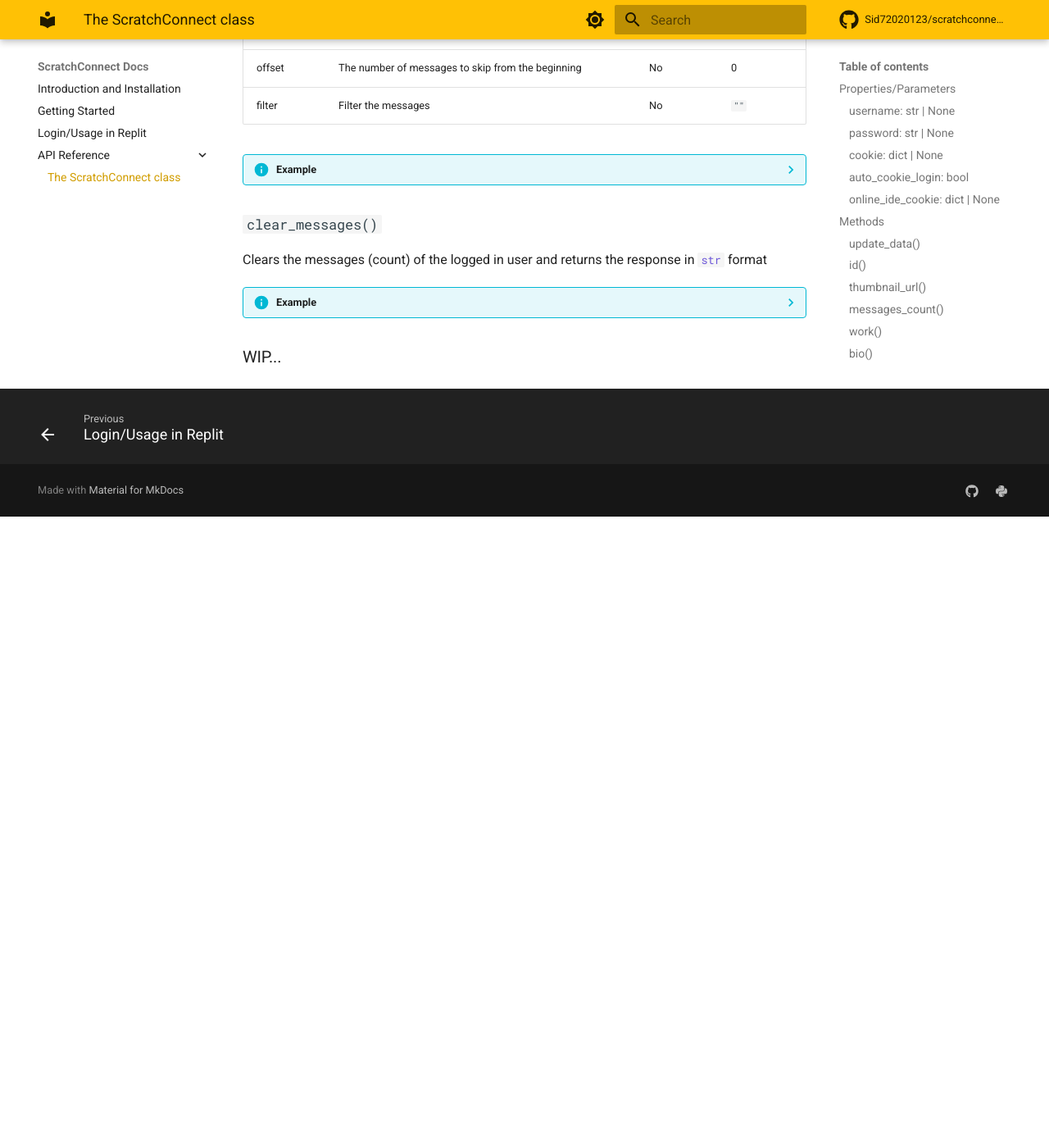
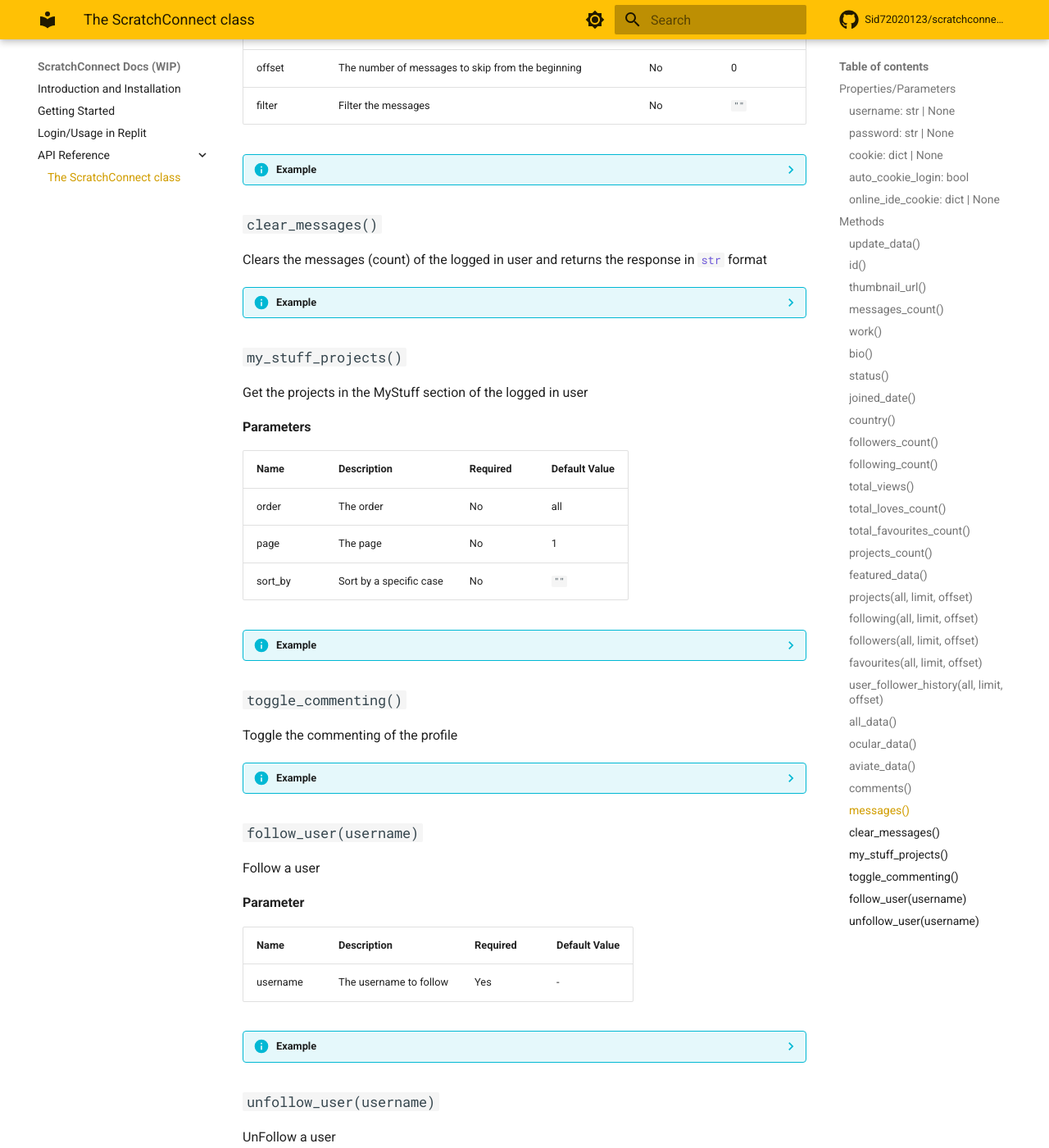
Before and after one commit to Sid72020123/scratchconnect, an MkDocs documentation site: the page built from docs/the_scratchconnect_class.md, in a window 1280 px wide and 1400 px high, scrolled down 7818 px. Shown: the whole window at 82% size. Built offline with MkDocs 1.6.1 and Material for MkDocs 9.7.7, drawn with Linux system fonts in a browser that asks for light colours; comment, search, counter and statistics services are not loaded; before the commit the page ends 8448 px from its top, so only the background shows below that; some of the changed text lies outside the part shown.

Commit message:
Added few things
Added new things

````diff
--- a/docs/the_scratchconnect_class.md
+++ b/docs/the_scratchconnect_class.md
@@ -481,4 +481,74 @@
 	print(session.clear_messages())
 	```
 
-### WIP...
+### `my_stuff_projects()`
+
+Get the projects in the MyStuff section of the logged in user
+
+**Parameters**
+
+| Name    | Description             | Required | Default Value |
+|---------|-------------------------|----------|---------------|
+| order   | The order               | No       | all           |
+| page    | The page                | No       | 1             |
+| sort_by | Sort by a specific case | No       | `""`          |
+
+??? info "Example"
+	```python
+	import scratchconnect
+
+	session = scratchconnect.ScratchConnect("Username", "Password")
+
+	print(session.my_stuff_projects())
+	```
+
+### `toggle_commenting()`
+
+Toggle the commenting of the profile
+
+??? info "Example"
+	```python
+	import scratchconnect
+
+	session = scratchconnect.ScratchConnect("Username", "Password")
+
+	print(session.toggle_commenting())
+	```
+
+### `follow_user(username)`
+
+Follow a user
+
+**Parameter**
+
+| Name     | Description             | Required | Default Value |
+|----------|-------------------------|----------|---------------|
+| username | The username to follow  | Yes      | -             |
+
+??? info "Example"
+	```python
+	import scratchconnect
+
+	session = scratchconnect.ScratchConnect("Username", "Password")
+
+	print(session.follow_user(username="griffpatch"))
+	```
+
+### `unfollow_user(username)`
+
+UnFollow a user
+
+**Parameter**
+
+| Name     | Description             | Required | Default Value |
+|----------|-------------------------|----------|---------------|
+| username | The username to unfollow| Yes      | -             |
+
+??? info "Example"
+	```python
+	import scratchconnect
+
+	session = scratchconnect.ScratchConnect("Username", "Password")
+
+	print(session.unfollow_user(username="griffpatch"))
+	```
--- a/mkdocs.yml
+++ b/mkdocs.yml
@@ -1,4 +1,4 @@
-site_name: ScratchConnect Docs
+site_name: ScratchConnect Docs (WIP)
 repo_url: https://github.com/Sid72020123/scratchconnect/
 repo_name: Sid72020123/scratchconnect
 
````
Also changed, not shown: docs/index.md (+2 -0 lines), 2 other files.
